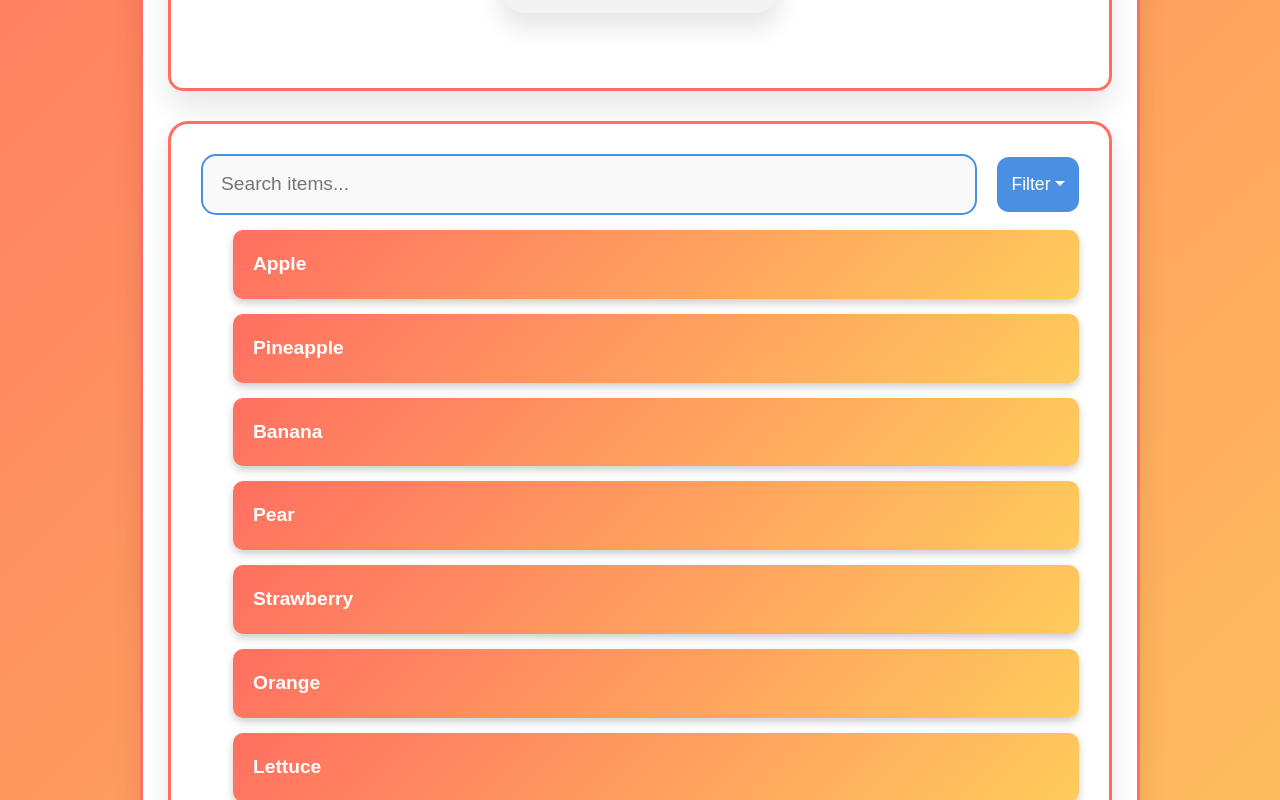
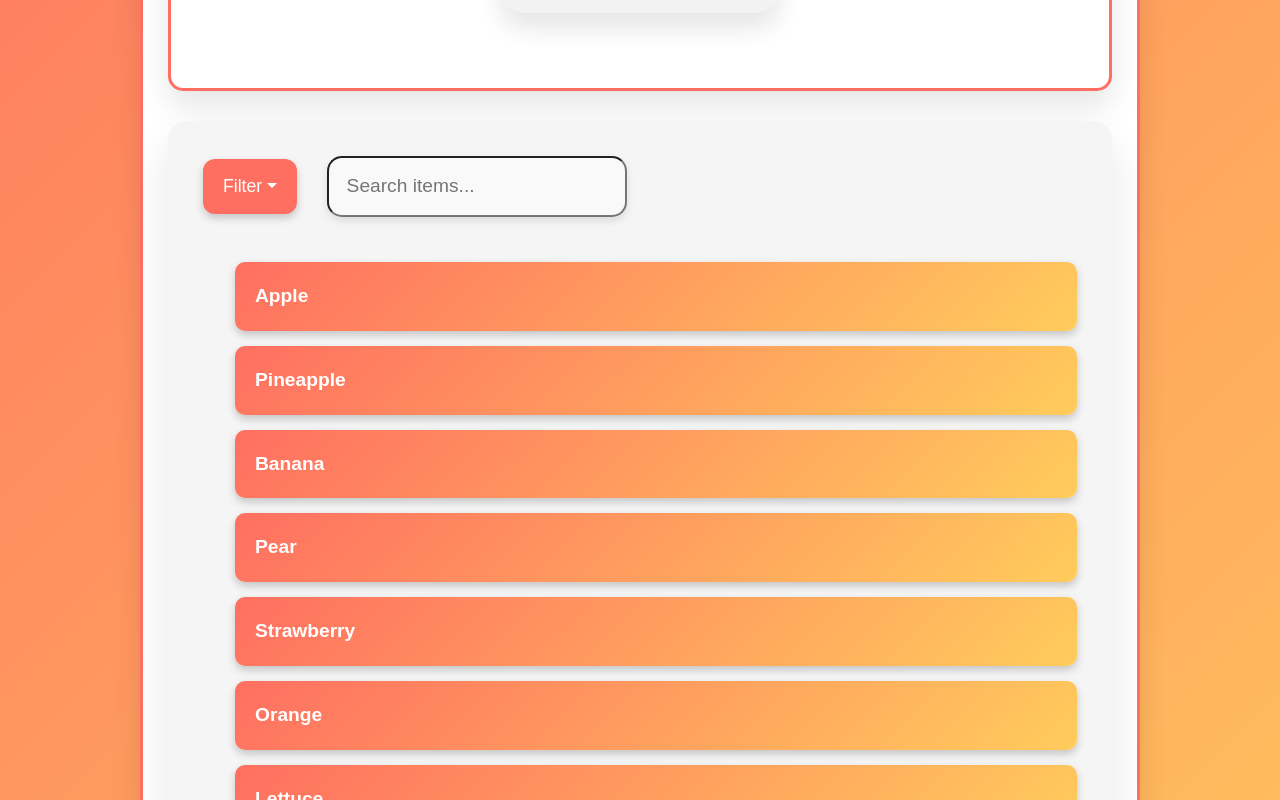
Before and after one commit to shrisivaclg/cw_8, a React (Create React App) app: page / in a window 1280 px wide. Shown: the part 640-1440 px from the top of the page. Built offline with nearby package versions, Linux system fonts and the light colour scheme.

Commit message:
Updated code with new features or bug fixes

```diff
--- a/src/FilteredList.css
+++ b/src/FilteredList.css
@@ -1,61 +1,67 @@
 /* Filtered List container styling */
 .filtered-list-container {
-    padding: 30px;
-    background-color: #ffffff;
+    padding: 35px;
+    background-color: #f5f5f5;
     border-radius: 20px;
-    box-shadow: 0 12px 24px rgba(0, 0, 0, 0.1);
+    box-shadow: 0 20px 40px rgba(0, 0, 0, 0.1);
     margin-bottom: 40px;
-    border: 3px solid #FF6F61;
+    display: flex;
+    flex-direction: column;
+    gap: 30px;
     transition: all 0.3s ease;
 }
 
 /* Search and Filter container */
 .search-filter-container {
     display: flex;
-    justify-content: space-between;
+    justify-content: flex-start; /* Align filter and search on left */
     align-items: center;
-    gap: 20px;
+    gap: 30px;
+}
+
+/* Filter Dropdown */
+.dropdown-filter .btn {
+    padding: 14px 20px;
+    font-size: 1.1rem;
+    border-radius: 12px;
+    background-color: #FF6F61; /* Vibrant color */
+    color: white;
+    border: none;
+    box-shadow: 0px 4px 8px rgba(0, 0, 0, 0.2);
+    transition: background-color 0.3s ease, box-shadow 0.3s ease;
+}
+
+.dropdown-filter .btn:hover {
+    background-color: #FF5722;
+    box-shadow: 0px 6px 12px rgba(0, 0, 0, 0.3);
 }
 
 /* Search Box styling */
 .search-box {
-    flex-grow: 1;
     padding: 14px 18px;
     font-size: 1.2rem;
     border-radius: 15px;
-    border: 2px solid #4A90E2;
     background-color: #f9f9f9;
-    transition: border-color 0.3s ease, box-shadow 0.3s ease;
+    transition: background-color 0.3s ease, box-shadow 0.3s ease;
+    width: 300px;
+    color: #333;
+    box-shadow: 0px 4px 8px rgba(0, 0, 0, 0.1);
 }
 
 .search-box:focus {
-    border-color: #FF6F61;
-    box-shadow: 0 0 10px rgba(255, 95, 95, 0.5);
-}
-
-/* Dropdown button styling */
-.dropdown-filter .btn {
-    padding: 14px;
-    font-size: 1.1rem;
-    border-radius: 12px;
-    background-color: #4A90E2;
-    color: white;
-    border: none;
-    transition: background-color 0.3s ease;
-}
-
-.dropdown-filter .btn:hover {
-    background-color: #FF5722;
+    background-color: #eaf4ff;
+    box-shadow: 0px 8px 16px rgba(0, 0, 0, 0.15);
 }
 
 /* Dropdown menu item styling */
 .dropdown-filter .dropdown-menu {
     border-radius: 12px;
-    box-shadow: 0 6px 12px rgba(0, 0, 0, 0.2);
+    box-shadow: 0px 4px 8px rgba(0, 0, 0, 0.15);
+    margin-top: 10px;
 }
 
 .dropdown-filter .dropdown-item {
-    padding: 14px 22px;
+    padding: 14px 20px;
     font-size: 1.1rem;
     color: #333;
     transition: background-color 0.3s ease, color 0.3s ease;
@@ -65,3 +71,23 @@
     background-color: #f0f0f0;
     color: #FF6F61;
 }
+
+/* Styling for List items */
+.list-container {
+    display: flex;
+    flex-direction: column;
+    gap: 20px;
+}
+
+.list-item {
+    padding: 20px;
+    background-color: #ffffff;
+    border-radius: 10px;
+    box-shadow: 0px 4px 8px rgba(0, 0, 0, 0.1);
+    transition: transform 0.2s ease, box-shadow 0.2s ease;
+}
+
+.list-item:hover {
+    transform: translateY(-5px);
+    box-shadow: 0px 6px 12px rgba(0, 0, 0, 0.2);
+}
--- a/src/FilteredList.jsx
+++ b/src/FilteredList.jsx
@@ -33,14 +33,10 @@ class FilteredList extends Component {
         return (
             <div className="filtered-list-container">
                 <div className="search-filter-container">
-                    <input
-                        type="text"
-                        className="search-box"
-                        placeholder="Search items..."
-                        onChange={this.handleSearchChange}
-                    />
                     <Dropdown className="dropdown-filter">
-                        <Dropdown.Toggle>Filter</Dropdown.Toggle>
+                        <Dropdown.Toggle className="btn">
+                            Filter
+                        </Dropdown.Toggle>
                         <Dropdown.Menu>
                             <Dropdown.Item onClick={() => this.handleFilterChange('All')}>
                                 All
@@ -53,8 +49,16 @@ class FilteredList extends Component {
                             </Dropdown.Item>
                         </Dropdown.Menu>
                     </Dropdown>
+                    <input
+                        type="text"
+                        className="search-box"
+                        placeholder="Search items..."
+                        onChange={this.handleSearchChange}
+                    />
                 </div>
-                <List items={this.filterItems()} />
+                <div className="list-container">
+                    <List items={this.filterItems()} />
+                </div>
             </div>
         );
     }
```
